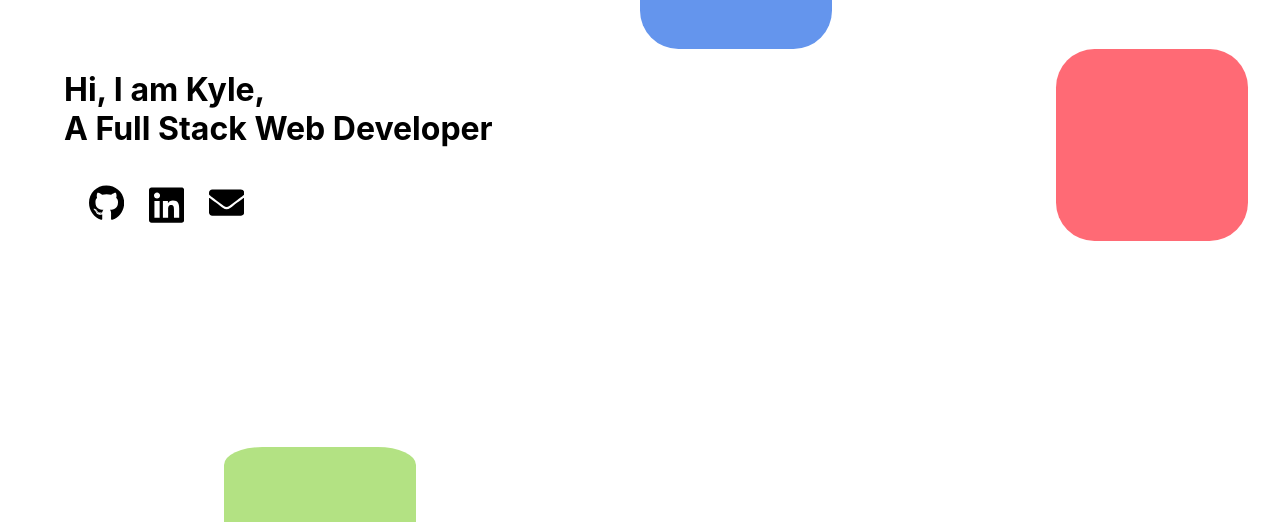
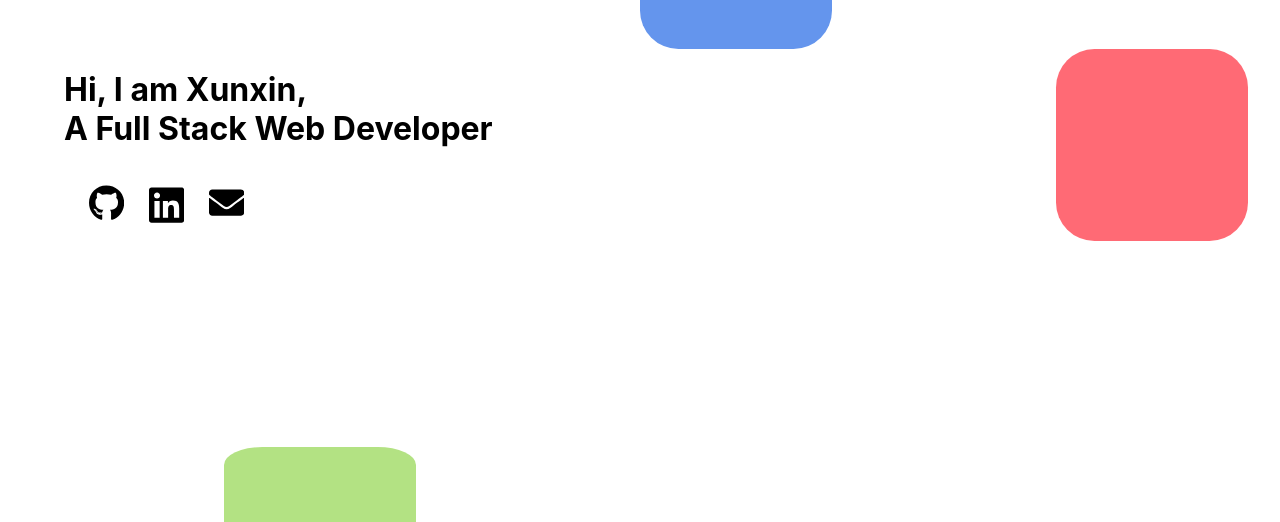
Before and after one commit to blackenjoy27/portfolio, a React (Create React App) app: page / in a window 1280 px wide. Shown: the part 263-785 px from the top of the page. Built offline with nearby package versions, Linux system fonts and the light colour scheme.

Commit message:
updated name

```diff
--- a/src/animateComponents/Homepage/Homepage.js
+++ b/src/animateComponents/Homepage/Homepage.js
@@ -20,7 +20,7 @@ const Homepage = () => {
                     initial={{ y: -1000 }}
                     animate={{ y: 0 }}
                     transition={{ delay: 0.5, type: "spring", stiffness: 80, duration: 3 }}>
-                    <h1 className="shortBio">Hi, I am Kyle,<br></br> A Full Stack Web Developer</h1>
+                    <h1 className="shortBio">Hi, I am Xunxin,<br></br> A Full Stack Web Developer</h1>
                     <div className="social-container">
                         <div className="social">
                             <a href="https://github.com/blackenjoy27?tab=repositories">
@@ -83,7 +83,7 @@ const Homepage = () => {
                     variants={squareAnimation}
                     animate={squareAnimation.animation}
                     transition={{ delay: 3, duration: 3 }} className="red square" />
-                <span className="copyright">© Kyle Li 2021</span>
+                <span className="copyright">© Xunxin Li 2022</span>
             </div>
 
         </motion.div>
```
